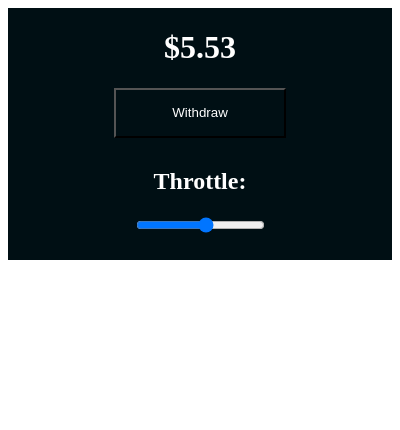
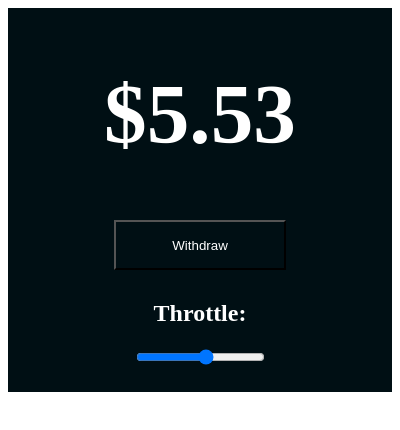
Before and after one commit to realfishsam/uCoiinMV2, a browser extension: page popup.html in a window 400 px wide. Drawn offline with Linux system fonts and the light colour scheme.

Commit message:
Update popup.css

```diff
--- a/popup.css
+++ b/popup.css
@@ -34,6 +34,9 @@
   .white-text {
     color: #ffffff;
   }
+  #money {
+    font-size: 32pt;
+  }
   @media(max-width: 500px) {
     .home-button {
       color: #ffffff;
```
